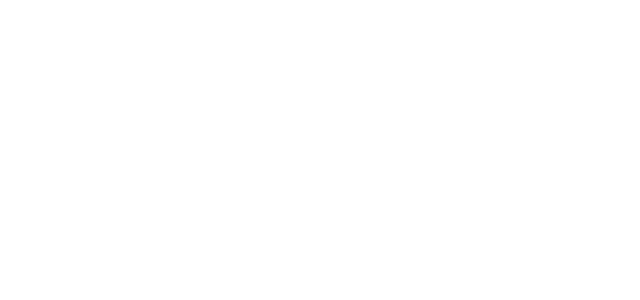
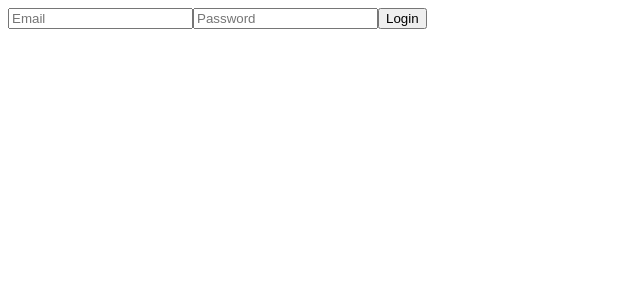
Before and after one commit to sudokku/altametrics-frontend, a React (Vite) app: page / in a window 1280 px wide. Shown: the top 300 px of the page, without its empty margins (0-640 px from the left). Built offline with nearby package versions, Linux system fonts and the light colour scheme.

Commit message:
Add apiSlice, authSlice, store, and Login component

```diff
--- a/src/App.tsx
+++ b/src/App.tsx
@@ -1,9 +1,10 @@
 import './App.css'
+import Login from './features/auth/Login'
 
 function App() {
   return (
     <>
-
+      <Login />
     </>
   )
 }
--- /dev/null
+++ b/src/app/apiSlice.ts
@@ -0,0 +1,63 @@
+import { createApi, fetchBaseQuery } from "@reduxjs/toolkit/query/react";
+import { RootState } from "./store";
+import { User } from "../features/auth/authSlice";
+
+export interface AuthRequest {
+    email: string;
+    password: string;
+}
+
+export interface RegisterRequest {
+    email: string;
+    name: string;
+    password: string;
+}
+
+export interface AuthResponse {
+    token: string;
+    user: User;
+}
+
+export const apiSlice = createApi({
+    reducerPath: 'api',
+    baseQuery: fetchBaseQuery({
+        baseUrl: import.meta.env.VITE_API_URL,
+        prepareHeaders: (headers, { getState }) => {
+            const token = (getState() as RootState).auth.token;
+            if (token) {
+                headers.set('authorization', `Bearer ${token}`);
+            }
+            return headers;
+        }
+    }),
+    endpoints: (build) => ({
+        login: build.mutation<AuthResponse, AuthRequest>({
+            query: (body) => ({
+                url: 'auth/login',
+                method: 'POST',
+                body
+            })
+        }),
+        register: build.mutation<AuthResponse, RegisterRequest>({
+            query: (body) => ({
+                url: 'auth/register',
+                method: 'POST',
+                body
+            })
+        }),
+        getBills: build.query<any[], void>({
+            query: () => 'bills'
+        }),
+        getBillById: build.query<any, string>({
+            query: (id) => `bills/${id}`
+        }),
+        getInvoices: build.query<any[], void>({
+            query: () => 'invoices'
+        }),
+        getInvoiceById: build.query<any, string>({
+            query: (id) => `invoices/${id}`
+        }),
+    })
+});
+
+export const { useLoginMutation, useRegisterMutation, useGetBillsQuery, useGetBillByIdQuery, useGetInvoicesQuery, useGetInvoiceByIdQuery } = apiSlice;
--- /dev/null
+++ b/src/app/store.ts
@@ -0,0 +1,14 @@
+import { configureStore } from "@reduxjs/toolkit";
+import authReducer from "../features/auth/authSlice";
+import { apiSlice } from "./apiSlice";
+
+export const store = configureStore({
+    reducer: {
+        [apiSlice.reducerPath]: apiSlice.reducer,
+        auth: authReducer
+    },
+    middleware: (getDefaultMiddleware) => getDefaultMiddleware().concat(apiSlice.middleware)
+})
+
+export type RootState = ReturnType<typeof store.getState>;
+export type AppDispatch = typeof store.dispatch;
--- /dev/null
+++ b/src/features/auth/Login.tsx
@@ -0,0 +1,42 @@
+import { useState } from 'react';
+import { useLoginMutation } from '../../app/apiSlice';
+import { login } from './authSlice';
+
+const Login = () => {
+    const [email, setEmail] = useState('');
+    const [password, setPassword] = useState('');
+
+    const [useLogin] = useLoginMutation();
+
+    const handleLogin = async () => {
+        console.log();
+        try {
+            const response = await useLogin({ email, password }).unwrap();
+            login({ token: response.token, user: response.user });
+            console.log(response);
+        } catch (error) {
+            // Handle error
+            console.error(error);
+        }
+    };
+
+    return (
+        <div>
+            <input
+                type="email"
+                value={email}
+                onChange={(e) => setEmail(e.target.value)}
+                placeholder="Email"
+            />
+            <input
+                type="password"
+                value={password}
+                onChange={(e) => setPassword(e.target.value)}
+                placeholder="Password"
+            />
+            <button onClick={handleLogin}>Login</button>
+        </div>
+    );
+};
+
+export default Login;
--- a/src/state/auth/authSlice.ts
+++ b/src/features/auth/authSlice.ts
@@ -1,11 +1,14 @@
 import { createSlice } from "@reduxjs/toolkit";
+
+export interface User {
+    id: number;
+    email: string;
+    name: string | null;
+}
 
 interface AuthState {
     token: string | null;
-    user: {
-        email: string;
-        name: string | null;
-    } | null;
+    user: User | null;
 };
 
 const initialState: AuthState = {
@@ -28,4 +31,8 @@ const authSlice = createSlice({
     }
 });
 
+export const { login, logout } = authSlice.actions;
+
 export default authSlice.reducer;
+
+export const selectCurrentUser = (state: { auth: AuthState }) => state.auth.user;
--- a/src/main.tsx
+++ b/src/main.tsx
@@ -3,7 +3,7 @@ import ReactDOM from 'react-dom/client'
 import App from './App.tsx'
 import './index.css'
 import { Provider } from 'react-redux'
-import { store } from './state/store.ts'
+import { store } from './app/store.ts'
 
 ReactDOM.createRoot(document.getElementById('root')!).render(
   <React.StrictMode>
--- a/src/state/store.ts
+++ /dev/null
@@ -1,11 +0,0 @@
-import { configureStore } from "@reduxjs/toolkit";
-import authReducer from "./auth/authSlice";
-
-export const store = configureStore({
-    reducer: {
-        auth: authReducer
-    }
-})
-
-export type RootState = ReturnType<typeof store.getState>;
-export type AppDispatch = typeof store.dispatch;
```
